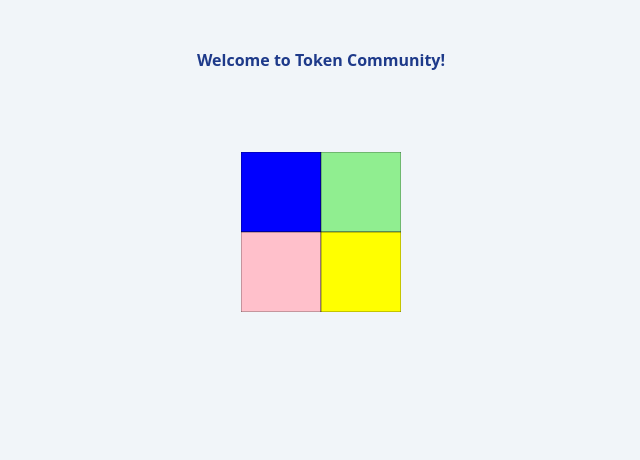
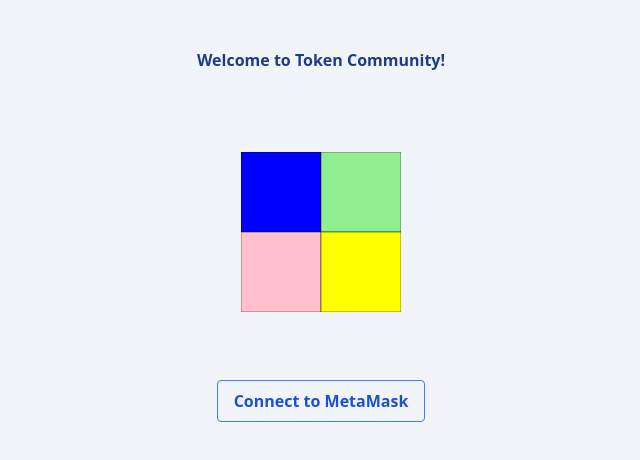
Before and after one commit to psyto/token-community, a Next.js app in the folder frontend/: page / in a window 1280 px wide. Shown: the top 460 px of the page, without its empty margins (319-959 px from the left). Built offline with nearby package versions, Linux system fonts and the light colour scheme.

Commit message:
frontend:connectWallet

```diff
--- a/frontend/pages/index.tsx
+++ b/frontend/pages/index.tsx
@@ -39,6 +39,20 @@
       }
     }
   }
+
+  const connectWallet = async () => {
+    try {
+      const { ethereum } = window;
+      const accounts = await ethereum.request({
+        method: 'eth_requestAccounts'
+      });
+      console.log(`account: ${accounts[0]}`);
+      setAccount(accounts[0]);
+    } catch (err) {
+      console.log(err);
+    }
+  }
+
   useEffect(() => {
     checkMetaMaskInstalled();
     checkChainId();
@@ -67,7 +81,14 @@
           <polygon points="175 175, 350 175, 350 350, 175 350" stroke="black" fill="#ffff00" />
         </svg>
       </div>
-
+      <div className={'flex mt-1'}>
+        {account === '' ? (
+          <button className={'bg-transparent text-blue-700 font-semibold py-2 px-4 border border-blue-500 rounded hover:border-transparent hover:text-white hover:bg-blue-500 hover:cursor-pointer'}
+            onClick={connectWallet}>
+            Connect to MetaMask
+          </button>
+        ) : (<></>)}
+      </div>
     </div>
   )
 }
```
